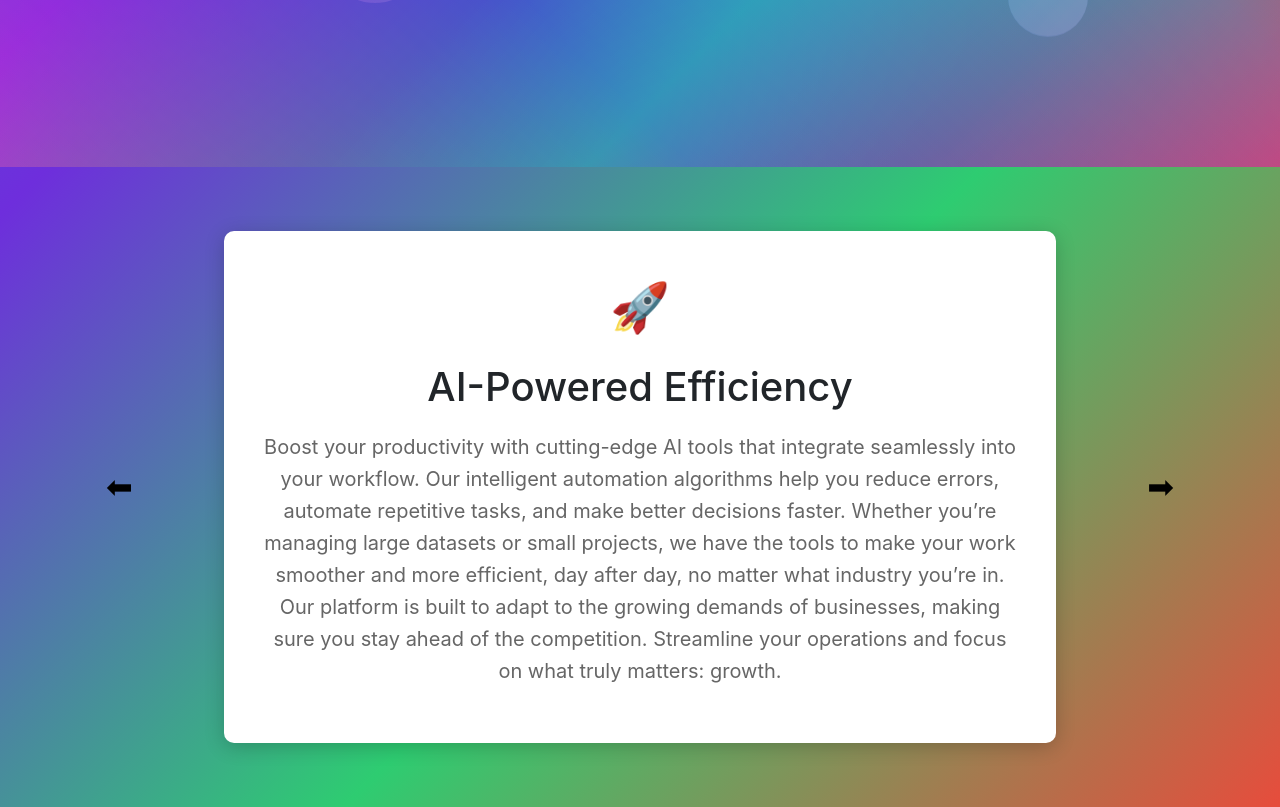
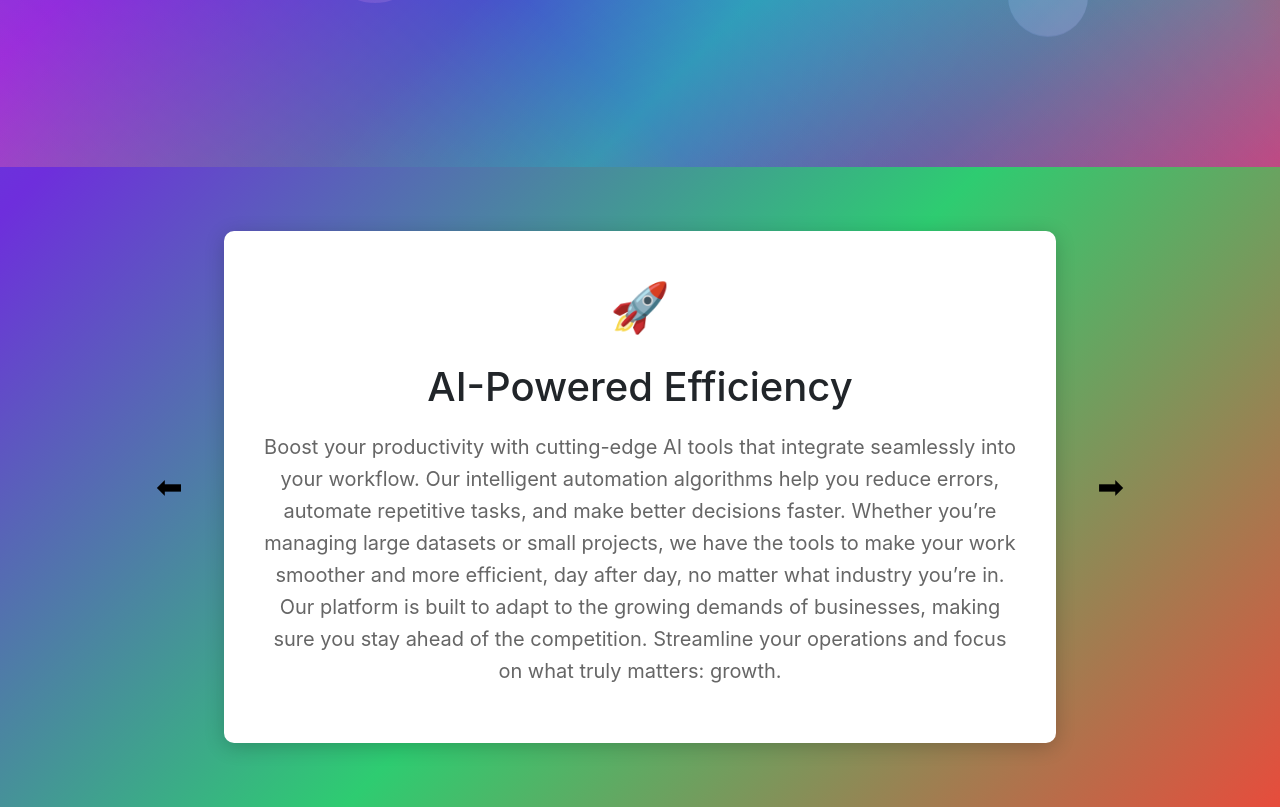
Before and after one commit to Aastha2376/Cerebro_Sync, a React (Create React App) app in the folder my-app/: page / in a window 1280 px wide. Shown: the part 721-1528 px from the top of the page. Built offline with nearby package versions, Linux system fonts and the light colour scheme; a small style sheet from the web is missing.

Commit message:
Update AboutUs.js

```diff
--- a/my-app/src/components/AboutUs.js
+++ b/my-app/src/components/AboutUs.js
@@ -51,6 +51,7 @@ const AboutUs = () => {
   };
 
   return (
+    <div className='container'>
     <section className="about-us-container">
       <div className="flashcard">
         <div className="flashcard-emoji">{flashcardsData[currentFlashcard].emoji}</div>
@@ -60,6 +61,7 @@ const AboutUs = () => {
       <button className="arrow left-arrow" onClick={handlePrev}>⬅</button>
       <button className="arrow right-arrow" onClick={handleNext}>➡</button>
     </section>
+    </div>
   );
 };
 
```
